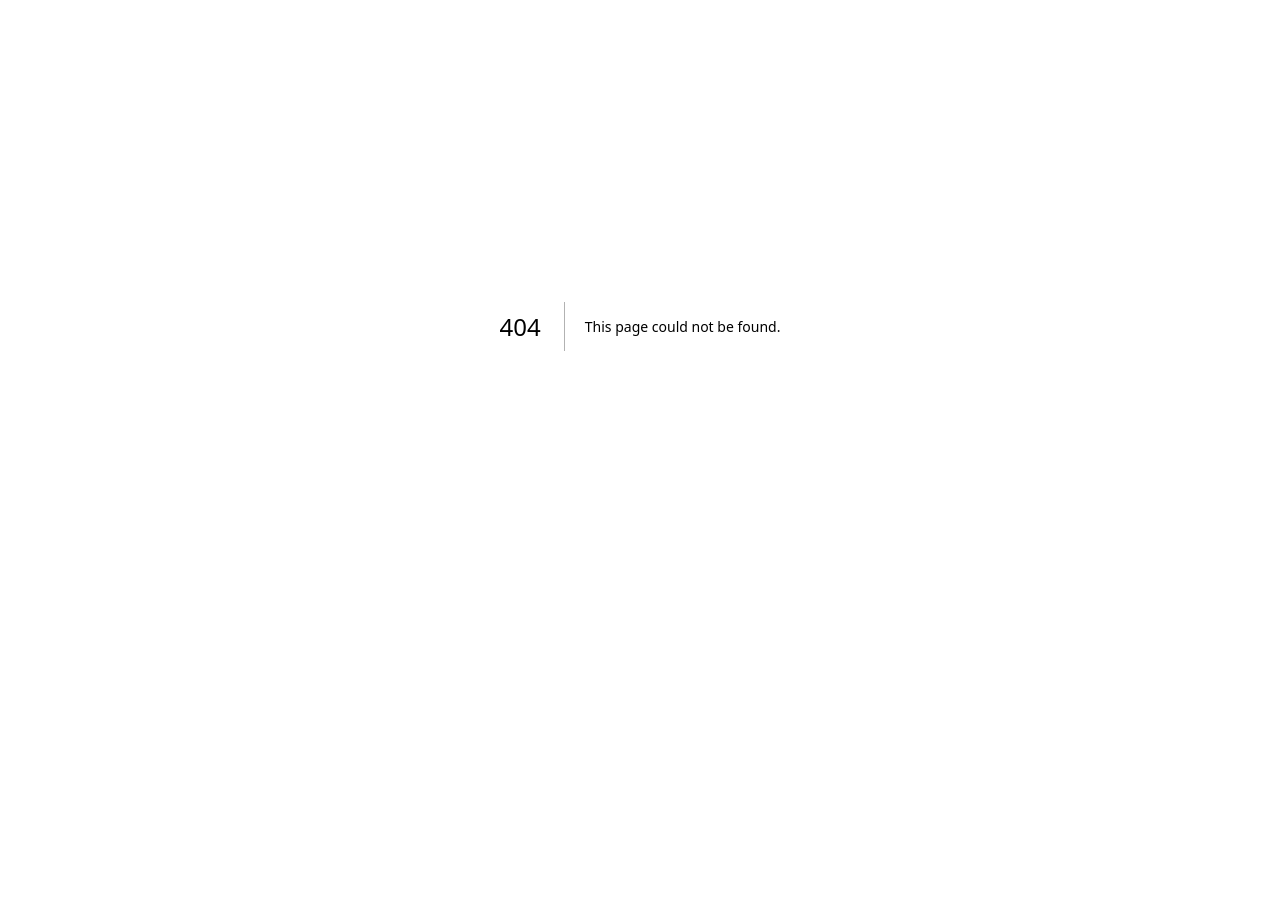
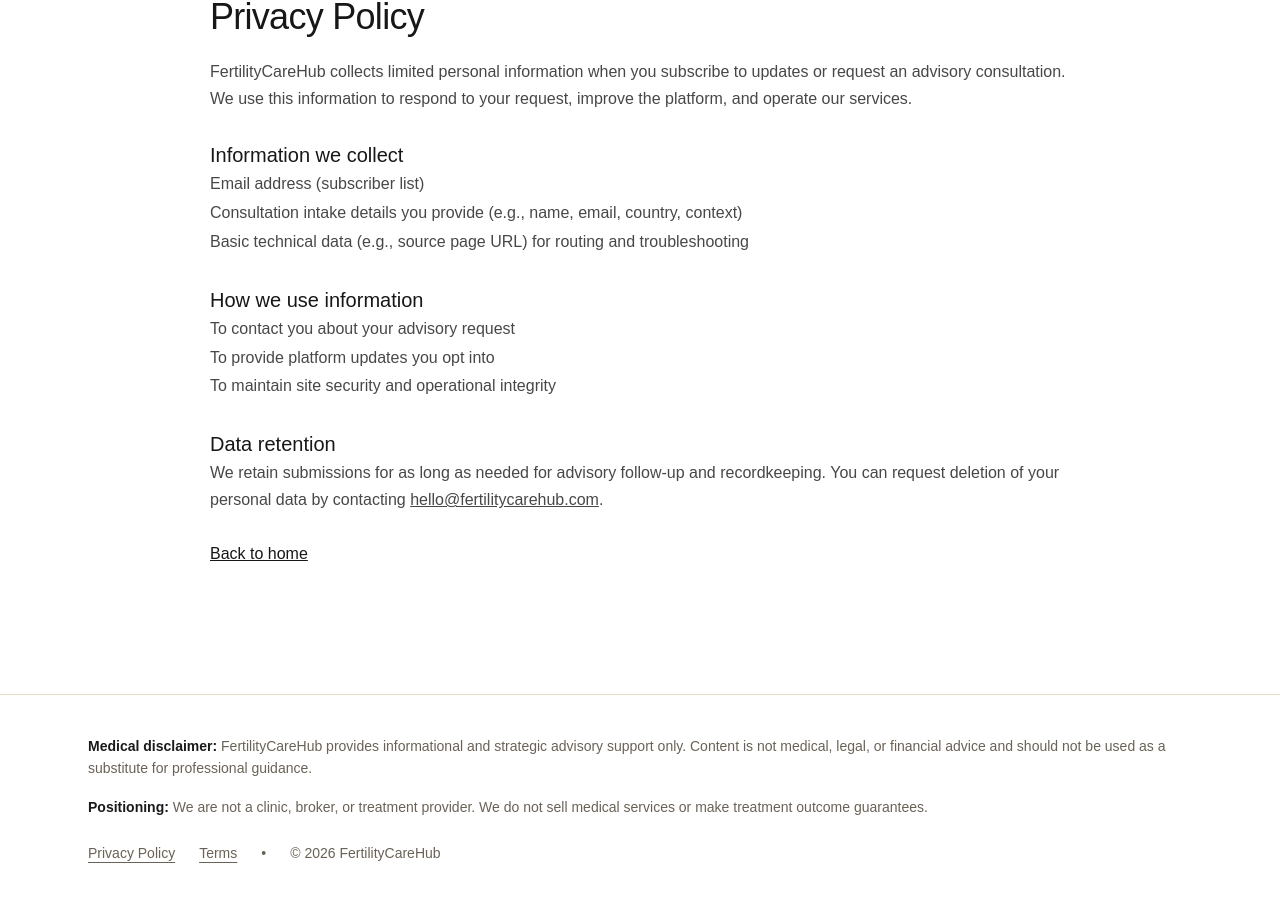
Before and after one commit to fmeliteintl-collab/fertilitycarehub-web, a Next.js app: page /privacy in a window 1280 px wide. Before the commit this address had no page. Shown: the part 161-1060 px from the top of the page. Before the commit the page ends 887 px from the top, so only its background shows below. Built offline with nearby package versions, Linux system fonts and the light colour scheme.

Commit message:
Add compliance footer, privacy, and terms pages

```diff
--- a/app/layout.tsx
+++ b/app/layout.tsx
@@ -87,6 +87,31 @@ export default function RootLayout({
         </header>
 
         <main>{children}</main>
+        <footer className="w-full border-t border-[#E5DDC8] mt-16">
+  <div className="max-w-6xl mx-auto px-6 py-10 text-sm text-[#6A6256] space-y-4">
+    <p className="leading-relaxed">
+      <strong className="text-[#1A1A1A]">Medical disclaimer:</strong> FertilityCareHub provides
+      informational and strategic advisory support only. Content is not medical, legal, or financial
+      advice and should not be used as a substitute for professional guidance.
+    </p>
+
+    <p className="leading-relaxed">
+      <strong className="text-[#1A1A1A]">Positioning:</strong> We are not a clinic, broker, or
+      treatment provider. We do not sell medical services or make treatment outcome guarantees.
+    </p>
+
+    <div className="flex flex-wrap items-center gap-x-6 gap-y-2 pt-2">
+      <Link href="/privacy" className="underline underline-offset-4 hover:text-[#1A1A1A]">
+        Privacy Policy
+      </Link>
+      <Link href="/terms" className="underline underline-offset-4 hover:text-[#1A1A1A]">
+        Terms
+      </Link>
+      <span aria-hidden="true">•</span>
+      <span>© {new Date().getFullYear()} FertilityCareHub</span>
+    </div>
+  </div>
+</footer>
       </body>
     </html>
   );
--- /dev/null
+++ b/app/privacy/page.tsx
@@ -0,0 +1,47 @@
+import Link from "next/link";
+
+export default function PrivacyPage() {
+  return (
+    <main style={{ maxWidth: 900, margin: "0 auto", padding: "64px 20px" }}>
+      <h1 style={{ fontSize: 36, margin: 0, letterSpacing: "-0.02em" }}>
+        Privacy Policy
+      </h1>
+
+      <p style={{ marginTop: 14, lineHeight: 1.7, color: "rgba(0,0,0,0.72)" }}>
+        FertilityCareHub collects limited personal information when you subscribe to updates or
+        request an advisory consultation. We use this information to respond to your request,
+        improve the platform, and operate our services.
+      </p>
+
+      <h2 style={{ marginTop: 28, fontSize: 20 }}>Information we collect</h2>
+      <ul style={{ lineHeight: 1.8, color: "rgba(0,0,0,0.72)" }}>
+        <li>Email address (subscriber list)</li>
+        <li>Consultation intake details you provide (e.g., name, email, country, context)</li>
+        <li>Basic technical data (e.g., source page URL) for routing and troubleshooting</li>
+      </ul>
+
+      <h2 style={{ marginTop: 28, fontSize: 20 }}>How we use information</h2>
+      <ul style={{ lineHeight: 1.8, color: "rgba(0,0,0,0.72)" }}>
+        <li>To contact you about your advisory request</li>
+        <li>To provide platform updates you opt into</li>
+        <li>To maintain site security and operational integrity</li>
+      </ul>
+
+      <h2 style={{ marginTop: 28, fontSize: 20 }}>Data retention</h2>
+      <p style={{ lineHeight: 1.7, color: "rgba(0,0,0,0.72)" }}>
+        We retain submissions for as long as needed for advisory follow-up and recordkeeping.
+        You can request deletion of your personal data by contacting{" "}
+        <a href="mailto:hello@fertilitycarehub.com" style={{ textDecoration: "underline" }}>
+          hello@fertilitycarehub.com
+        </a>
+        .
+      </p>
+
+      <p style={{ marginTop: 28 }}>
+        <Link href="/" style={{ textDecoration: "underline" }}>
+          Back to home
+        </Link>
+      </p>
+    </main>
+  );
+}
--- /dev/null
+++ b/app/terms/page.tsx
@@ -0,0 +1,34 @@
+import Link from "next/link";
+
+export default function TermsPage() {
+  return (
+    <main style={{ maxWidth: 900, margin: "0 auto", padding: "64px 20px" }}>
+      <h1 style={{ fontSize: 36, margin: 0, letterSpacing: "-0.02em" }}>Terms</h1>
+
+      <p style={{ marginTop: 14, lineHeight: 1.7, color: "rgba(0,0,0,0.72)" }}>
+        By using FertilityCareHub, you agree that the platform provides informational content and
+        strategic advisory support only. It does not provide medical or legal advice and does not
+        replace consultations with licensed professionals.
+      </p>
+
+      <h2 style={{ marginTop: 28, fontSize: 20 }}>No medical advice</h2>
+      <p style={{ lineHeight: 1.7, color: "rgba(0,0,0,0.72)" }}>
+        Content on this site is for informational purposes and does not constitute medical advice,
+        diagnosis, or treatment. Always seek guidance from qualified clinicians and legal advisors
+        for your situation.
+      </p>
+
+      <h2 style={{ marginTop: 28, fontSize: 20 }}>No guarantees</h2>
+      <p style={{ lineHeight: 1.7, color: "rgba(0,0,0,0.72)" }}>
+        FertilityCareHub does not guarantee outcomes, access, timelines, pricing, or treatment
+        success. Cross-border fertility decisions involve variables outside our control.
+      </p>
+
+      <p style={{ marginTop: 28 }}>
+        <Link href="/" style={{ textDecoration: "underline" }}>
+          Back to home
+        </Link>
+      </p>
+    </main>
+  );
+}
```
